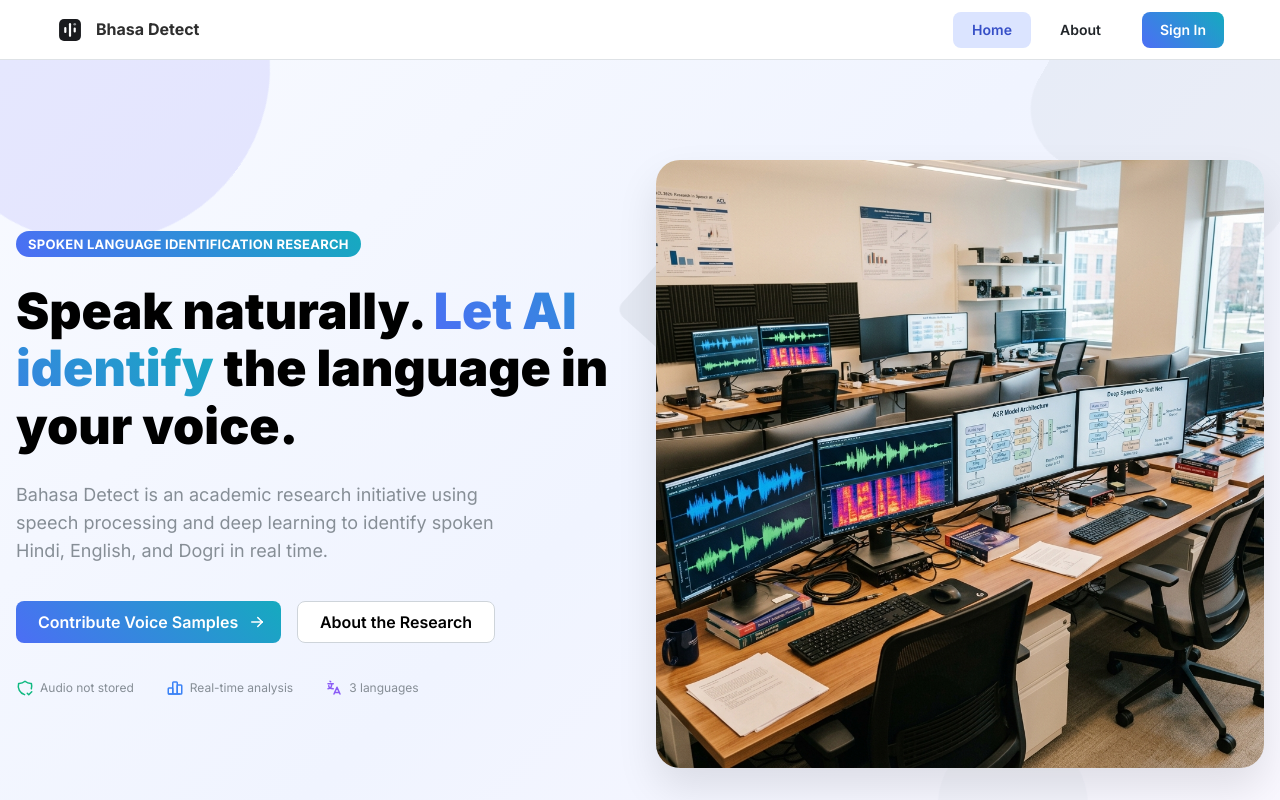
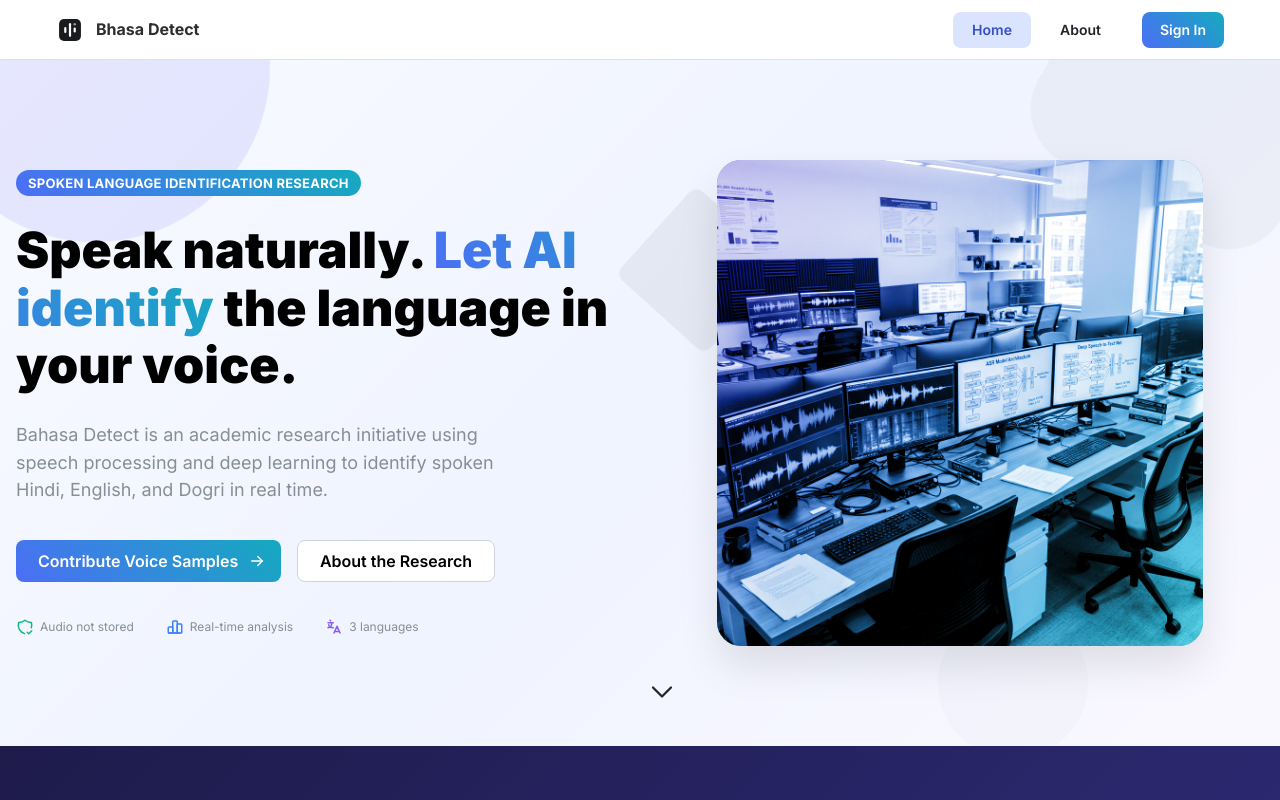
Before and after one commit to Danny-Wits/Bhasa_Detect, a React (Vite) app: page / in a window 1280 px wide. Shown: the top 800 px of the page. Built offline with nearby package versions, Linux system fonts and the light colour scheme.

Commit message:
style: shrink hero image and apply indigo-cyan duotone filter to match site theme

```diff
--- a/src/pages/Landing.jsx
+++ b/src/pages/Landing.jsx
@@ -212,12 +212,25 @@ export default function Landing() {
                   borderRadius: '24px',
                   overflow: 'hidden',
                   boxShadow: '0 20px 40px rgba(0,0,0,0.1)',
+                  maxWidth: '80%',
+                  margin: '0 auto',
                 }}
               >
+                {/* Color Theme Overlay */}
+                <div
+                  style={{
+                    position: 'absolute',
+                    inset: 0,
+                    background: 'linear-gradient(135deg, rgba(79,70,229,0.7) 0%, rgba(6,182,212,0.7) 100%)',
+                    mixBlendMode: 'color',
+                    zIndex: 2,
+                    pointerEvents: 'none'
+                  }}
+                />
                 <img
                   src="/academic_research_lab.jpg"
                   alt="Academic Research Lab"
-                  style={{ width: '100%', height: 'auto', display: 'block' }}
+                  style={{ width: '100%', height: 'auto', display: 'block', filter: 'grayscale(100%) contrast(1.1)' }}
                 />
               </Box>
             </SimpleGrid>
```
